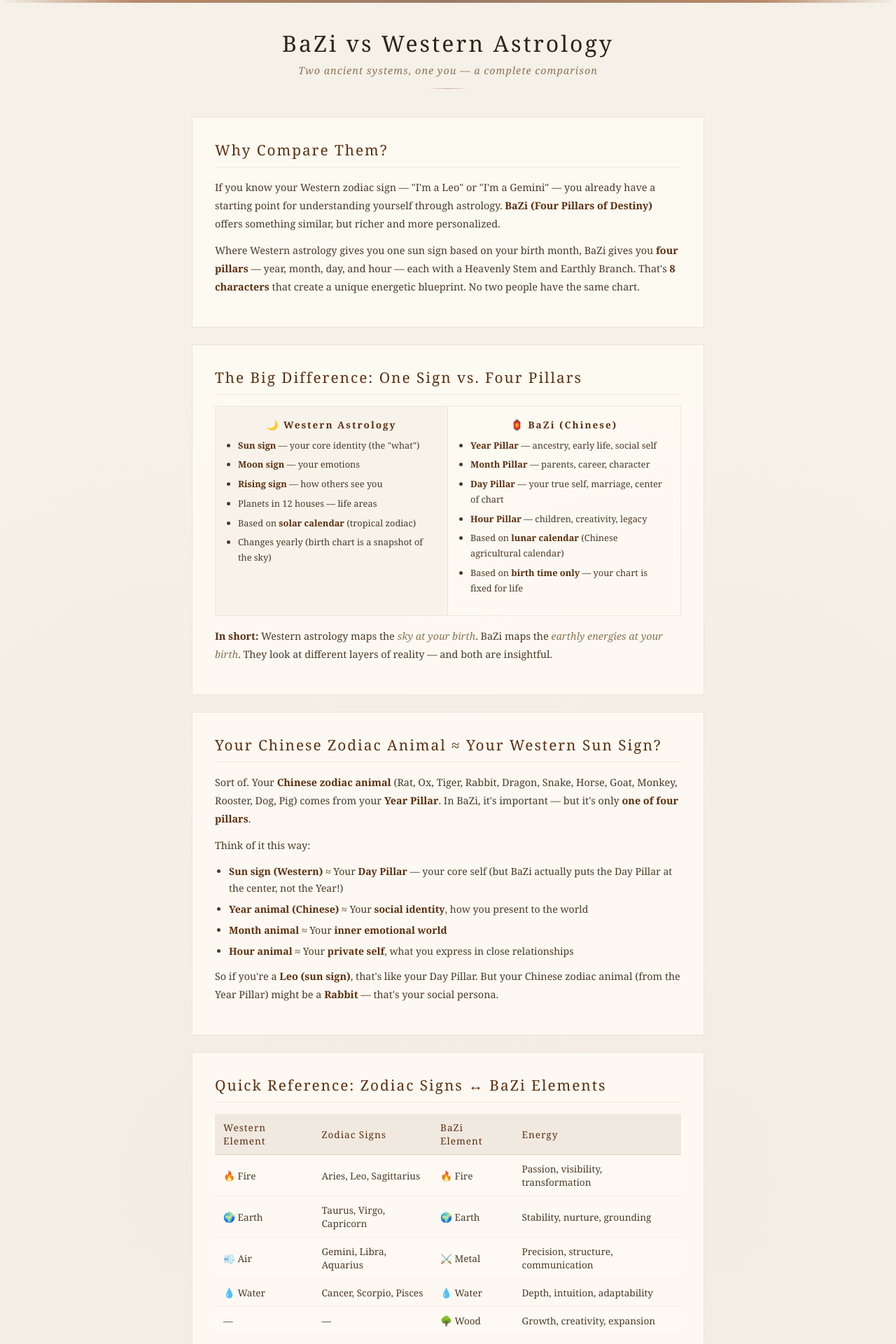
After one commit to licun08/bazi, a Flask app: page /bazi-vs-western-astrology in a window 1280 px wide. The commit adds this page. Shown: the top 1920 px of the page at 70% size. Run offline with Flask 3, Linux system fonts and the light colour scheme.

Commit message:
add SEO guide pages: BaZi vs Western Astrology, Five Elements, update sitemap

```diff
--- a/app.py
+++ b/app.py
@@ -201,6 +201,16 @@ def compatibility():
                              api_configured=is_configured())
 
 
+@app.route('/bazi-vs-western-astrology')
+def guide_bazi_vs_western():
+    return render_template('guide_bazi_vs_western.html')
+
+
+@app.route('/five-elements')
+def guide_elements():
+    return render_template('guide_elements.html')
+
+
 @app.route('/robots.txt')
 def robots():
     return '''User-agent: *
@@ -223,6 +233,16 @@ def sitemap():
     <changefreq>weekly</changefreq>
     <priority>0.8</priority>
   </url>
+  <url>
+    <loc>https://www.bzmli.com/bazi-vs-western-astrology</loc>
+    <changefreq>monthly</changefreq>
+    <priority>0.7</priority>
+  </url>
+  <url>
+    <loc>https://www.bzmli.com/five-elements</loc>
+    <changefreq>monthly</changefreq>
+    <priority>0.7</priority>
+  </url>
 </urlset>
 ''', 200, {'Content-Type': 'application/xml'}
 
--- /dev/null
+++ b/templates/guide_bazi_vs_western.html
@@ -0,0 +1,317 @@
+<!DOCTYPE html>
+<html lang="en">
+<head>
+    <meta charset="UTF-8">
+    <meta name="viewport" content="width=device-width, initial-scale=1.0">
+    <title>BaZi vs Western Astrology · Four Pillars & Zodiac Signs Compared</title>
+    <meta name="description" content="BaZi (Four Pillars of Destiny) vs Western astrology — how Chinese zodiac, Five Elements, and Heavenly Stems compare to sun signs, planets, and houses. Find yours.">
+    <meta name="keywords" content="BaZi vs Western astrology, Chinese astrology vs zodiac, Four Pillars astrology, Chinese zodiac signs, western astrology comparison, BaZi elements">
+    <meta property="og:title" content="BaZi vs Western Astrology — A Complete Comparison">
+    <meta property="og:description" content="How does the ancient Chinese Four Pillars system compare to Western sun signs? Understand both in 5 minutes.">
+    <meta property="og:url" content="https://www.bzmli.com/bazi-vs-western-astrology">
+    <meta name="robots" content="index, follow">
+    <link rel="canonical" href="https://www.bzmli.com/bazi-vs-western-astrology">
+    <!-- Google Analytics -->
+    <script async src="https://www.googletagmanager.com/gtag/js?id=G-VY7BDTGZWP"></script>
+    <script>
+      window.dataLayer = window.dataLayer || [];
+      function gtag(){dataLayer.push(arguments);}
+      gtag('js', new Date());
+      gtag('config', 'G-VY7BDTGZWP');
+    </script>
+    <!-- Google AdSense -->
+    <script async src="https://pagead2.googlesyndication.com/pagead/js/adsbygoogle.js?client=ca-pub-4831991295082888" crossorigin="anonymous"></script>
+    <style>
+        * { margin: 0; padding: 0; box-sizing: border-box; }
+        body {
+            font-family: 'Georgia', 'Times New Roman', serif;
+            background: #f5f0e8;
+            color: #2c2416;
+            background-image:
+                radial-gradient(ellipse at 20% 50%, rgba(180, 120, 60, 0.03) 0%, transparent 50%),
+                radial-gradient(ellipse at 80% 50%, rgba(180, 120, 60, 0.03) 0%, transparent 50%);
+        }
+        .ink-top { position: fixed; top: 0; left: 0; width: 100%; height: 4px;
+            background: linear-gradient(90deg, transparent 0%, #8b4513 15%, #5c2e0e 50%, #8b4513 85%, transparent 100%); opacity: 0.6; z-index: 10; }
+        .container { max-width: 780px; margin: 0 auto; padding: 40px 24px; position: relative; }
+        .header { text-align: center; margin-bottom: 40px; }
+        .header h1 {
+            font-size: 2em; font-weight: 400;
+            color: #2c2416; letter-spacing: 3px;
+            margin-bottom: 8px;
+        }
+        .header .subtitle {
+            font-style: italic; color: #8b7355; font-size: 0.9em;
+            letter-spacing: 1px;
+        }
+        .header .divider {
+            width: 60px; height: 1px;
+            background: linear-gradient(90deg, transparent, #8b4513, transparent);
+            margin: 16px auto; opacity: 0.4;
+        }
+        .card {
+            background: rgba(255, 252, 245, 0.85);
+            border: 1px solid rgba(139, 69, 19, 0.12);
+            padding: 32px; margin-bottom: 24px;
+        }
+        .card h2 {
+            font-size: 1.3em; font-weight: 400;
+            color: #5c2e0e; letter-spacing: 2px;
+            margin-bottom: 16px; padding-bottom: 10px;
+            border-bottom: 1px solid rgba(139, 69, 19, 0.1);
+        }
+        .card h3 {
+            font-size: 1.05em; font-weight: 400;
+            color: #5c2e0e; margin: 20px 0 8px;
+        }
+        .card p {
+            font-size: 0.9em; color: #4a3a28; line-height: 1.8;
+            margin-bottom: 12px;
+        }
+        .card ul { padding-left: 20px; margin-bottom: 12px; }
+        .card li {
+            font-size: 0.88em; color: #4a3a28; line-height: 1.7;
+            margin-bottom: 6px;
+        }
+        .card strong { color: #5c2e0e; }
+        .card em { color: #8b7355; }
+        .compare-grid {
+            display: grid; grid-template-columns: 1fr 1fr;
+            gap: 0; margin: 16px 0; border: 1px solid rgba(139, 69, 19, 0.1);
+        }
+        .compare-grid .col {
+            padding: 16px;
+        }
+        .compare-grid .col:first-child {
+            border-right: 1px solid rgba(139, 69, 19, 0.1);
+            background: rgba(92, 46, 14, 0.03);
+        }
+        .compare-grid .col h4 {
+            font-size: 0.85em; color: #5c2e0e; letter-spacing: 2px;
+            margin-bottom: 10px; text-align: center;
+        }
+        .compare-grid .col p {
+            font-size: 0.82em; margin-bottom: 8px;
+        }
+        .compare-grid .col ul { padding-left: 16px; }
+        .compare-grid .col li { font-size: 0.8em; }
+        .table-wrap { overflow-x: auto; margin: 16px 0; }
+        table {
+            width: 100%; border-collapse: collapse;
+            font-size: 0.85em;
+        }
+        th {
+            background: rgba(92, 46, 14, 0.08);
+            color: #5c2e0e; font-weight: 400; letter-spacing: 1px;
+            padding: 10px 12px; text-align: left;
+            border-bottom: 1px solid rgba(139, 69, 19, 0.15);
+        }
+        td {
+            padding: 10px 12px; border-bottom: 1px solid rgba(139, 69, 19, 0.06);
+            color: #4a3a28;
+        }
+        tr:nth-child(even) td { background: rgba(255, 252, 245, 0.5); }
+        .cta-box {
+            text-align: center; padding: 24px;
+            background: rgba(92, 46, 14, 0.04);
+            border: 1px solid rgba(139, 69, 19, 0.12);
+            margin-top: 24px;
+        }
+        .cta-box p { font-size: 0.9em; font-style: italic; color: #8b7355; margin-bottom: 14px; }
+        .cta-btn {
+            display: inline-block; padding: 12px 32px;
+            background: #5c2e0e; color: #f5f0e8;
+            text-decoration: none; letter-spacing: 3px; font-size: 0.9em;
+            transition: background 0.2s;
+        }
+        .cta-btn:hover { background: #7a3d14; }
+        .footer { text-align: center; margin-top: 40px;
+            color: #b8a88a; font-size: 0.7em; letter-spacing: 2px;
+            font-style: italic; }
+        .footer a { color: #8b7355; text-decoration: none; }
+        .footer a:hover { color: #5c2e0e; }
+        @media (max-width: 600px) {
+            .container { padding: 32px 16px; }
+            .card { padding: 20px; }
+            .compare-grid { grid-template-columns: 1fr; }
+            .compare-grid .col:first-child { border-right: none; }
+        }
+    </style>
+</head>
+<body>
+<div class="ink-top"></div>
+
+<div class="container">
+    <div class="header">
+        <h1>BaZi vs Western Astrology</h1>
+        <div class="subtitle">Two ancient systems, one you — a complete comparison</div>
+        <div class="divider"></div>
+    </div>
+
+    <div class="card">
+        <h2>Why Compare Them?</h2>
+        <p>If you know your Western zodiac sign — "I'm a Leo" or "I'm a Gemini" — you already have a starting point for understanding yourself through astrology. <strong>BaZi (Four Pillars of Destiny)</strong> offers something similar, but richer and more personalized.</p>
+        <p>Where Western astrology gives you one sun sign based on your birth month, BaZi gives you <strong>four pillars</strong> — year, month, day, and hour — each with a Heavenly Stem and Earthly Branch. That's <strong>8 characters</strong> that create a unique energetic blueprint. No two people have the same chart.</p>
+    </div>
+
+    <div class="card">
+        <h2>The Big Difference: One Sign vs. Four Pillars</h2>
+        <div class="compare-grid">
+            <div class="col">
+                <h4>🌙 Western Astrology</h4>
+                <ul>
+                    <li><strong>Sun sign</strong> — your core identity (the "what")</li>
+                    <li><strong>Moon sign</strong> — your emotions</li>
+                    <li><strong>Rising sign</strong> — how others see you</li>
+                    <li>Planets in 12 houses — life areas</li>
+                    <li>Based on <strong>solar calendar</strong> (tropical zodiac)</li>
+                    <li>Changes yearly (birth chart is a snapshot of the sky)</li>
+                </ul>
+            </div>
+            <div class="col">
+                <h4>🏮 BaZi (Chinese)</h4>
+                <ul>
+                    <li><strong>Year Pillar</strong> — ancestry, early life, social self</li>
+                    <li><strong>Month Pillar</strong> — parents, career, character</li>
+                    <li><strong>Day Pillar</strong> — your true self, marriage, center of chart</li>
+                    <li><strong>Hour Pillar</strong> — children, creativity, legacy</li>
+                    <li>Based on <strong>lunar calendar</strong> (Chinese agricultural calendar)</li>
+                    <li>Based on <strong>birth time only</strong> — your chart is fixed for life</li>
+                </ol>
+            </div>
+        </div>
+        <p style="margin-top:12px;"><strong>In short:</strong> Western astrology maps the <em>sky at your birth</em>. BaZi maps the <em>earthly energies at your birth</em>. They look at different layers of reality — and both are insightful.</p>
+    </div>
+
+    <div class="card">
+        <h2>Your Chinese Zodiac Animal ≈ Your Western Sun Sign?</h2>
+        <p>Sort of. Your <strong>Chinese zodiac animal</strong> (Rat, Ox, Tiger, Rabbit, Dragon, Snake, Horse, Goat, Monkey, Rooster, Dog, Pig) comes from your <strong>Year Pillar</strong>. In BaZi, it's important — but it's only <strong>one of four pillars</strong>.</p>
+        <p>Think of it this way:</p>
+        <ul>
+            <li><strong>Sun sign (Western)</strong> ≈ Your <strong>Day Pillar</strong> — your core self (but BaZi actually puts the Day Pillar at the center, not the Year!)</li>
+            <li><strong>Year animal (Chinese)</strong> ≈ Your <strong>social identity</strong>, how you present to the world</li>
+            <li><strong>Month animal</strong> ≈ Your <strong>inner emotional world</strong></li>
+            <li><strong>Hour animal</strong> ≈ Your <strong>private self</strong>, what you express in close relationships</li>
+        </ul>
+        <p>So if you're a <strong>Leo (sun sign)</strong>, that's like your Day Pillar. But your Chinese zodiac animal (from the Year Pillar) might be a <strong>Rabbit</strong> — that's your social persona.</p>
+    </div>
+
+    <div class="card">
+        <h2>Quick Reference: Zodiac Signs ↔ BaZi Elements</h2>
+        <div class="table-wrap">
+            <table>
+                <tr>
+                    <th>Western Element</th>
+                    <th>Zodiac Signs</th>
+                    <th>BaZi Element</th>
+                    <th>Energy</th>
+                </tr>
+                <tr>
+                    <td>🔥 Fire</td>
+                    <td>Aries, Leo, Sagittarius</td>
+                    <td>🔥 Fire</td>
+                    <td>Passion, visibility, transformation</td>
+                </tr>
+                <tr>
+                    <td>🌍 Earth</td>
+                    <td>Taurus, Virgo, Capricorn</td>
+                    <td>🌍 Earth</td>
+                    <td>Stability, nurture, grounding</td>
+                </tr>
+                <tr>
+                    <td>💨 Air</td>
+                    <td>Gemini, Libra, Aquarius</td>
+                    <td>⚔️ Metal</td>
+                    <td>Precision, structure, communication</td>
+                </tr>
+                <tr>
+                    <td>💧 Water</td>
+                    <td>Cancer, Scorpio, Pisces</td>
+                    <td>💧 Water</td>
+                    <td>Depth, intuition, adaptability</td>
+                </tr>
+                <tr>
+                    <td>—</td>
+                    <td>—</td>
+                    <td>🌳 Wood</td>
+                    <td>Growth, creativity, expansion</td>
+                </tr>
+            </table>
+        </div>
+        <p style="margin-top:8px;font-size:0.82em;color:#8b7355;"><em>Note: Air signs roughly correspond to Metal in BaZi. BaZi has a 5th element — Wood — which has no direct Western counterpart but relates to growth and spring energy.</em></p>
+    </div>
+
+    <div class="card">
+        <h2>What Your Western Sign Says vs. What Your BaZi Says</h2>
+        <div class="table-wrap">
+            <table>
+                <tr>
+                    <th>Aspect</th>
+                    <th>Western Astrology</th>
+                    <th>BaZi (Four Pillars)</th>
+                </tr>
+                <tr>
+                    <td>Core self</td>
+                    <td>Sun sign</td>
+                    <td>Day Master (日主) — the Stem of Day Pillar</td>
+                </tr>
+                <tr>
+                    <td>Emotions</td>
+                    <td>Moon sign</td>
+                    <td>Month Pillar's Earthly Branch</td>
+                </tr>
+                <tr>
+                    <td>Career</td>
+                    <td>Mercury, 10th House</td>
+                    <td>Month Pillar + Officer stars (十神)</td>
+                </tr>
+                <tr>
+                    <td>Relationships</td>
+                    <td>Venus, 7th House</td>
+                    <td>Day Branch + Wealth/Officer stars (by gender)</td>
+                </tr>
+                <tr>
+                    <td>Life timing</td>
+                    <td>Transits, progressions</td>
+                    <td>Luck cycles (大运) — 10-year periods</td>
+                </tr>
+                <tr>
+                    <td>Strengths</td>
+                    <td>Planets in signs/houses</td>
+                    <td>Favorable elements + combinations (合)</td>
+                </tr>
+                <tr>
+                    <td>Challenges</td>
+                    <td>Hard aspects (squares, oppositions)</td>
+                    <td>Clashes (冲) + unbalanced elements</td>
+                </tr>
+            </table>
+        </div>
+    </div>
+
+    <div class="card">
+        <h2>Which System Is Right for You?</h2>
+        <p><strong>Both.</strong> They work on different layers:</p>
+        <ul>
+            <li><strong>Western astrology</strong> excels at psychological depth — personality traits, emotional patterns, life-stage cycles</li>
+            <li><strong>BaZi</strong> excels at practical life guidance — career timing, relationship compatibility, health tendencies, and lucky directions</li>
+        </ul>
+        <p>Many people find that Western astrology explains <em>who they are</em>, while BaZi explains <em>how to navigate life</em>. Together, they're a powerful toolkit for self-understanding.</p>
+    </div>
+
+    <div class="card">
+        <h2>Try BaZi Yourself</h2>
+        <p>The best way to understand is to see your own BaZi chart. It takes 30 seconds.</p>
+        <div class="cta-box">
+            <p>"I always thought I was just a Gemini — until my BaZi chart showed me why I'm also deeply grounded. It changed how I see myself."</p>
+            <a href="https://www.bzmli.com/?ref=guide" class="cta-btn">Get Your Free BaZi Chart →</a>
+        </div>
+    </div>
+
+    <div class="footer">
+        <p><a href="https://www.bzmli.com">Free BaZi Calculator</a> · <a href="https://www.bzmli.com/compatibility">Compatibility</a></p>
+        <p>The ancient art of Chinese astrology · 道法自然 天人合一</p>
+    </div>
+</div>
+</body>
+</html>
```
Also changed, not shown: templates/guide_elements.html (added, +255 -0 lines), templates/index.html (+7 -0 lines).
